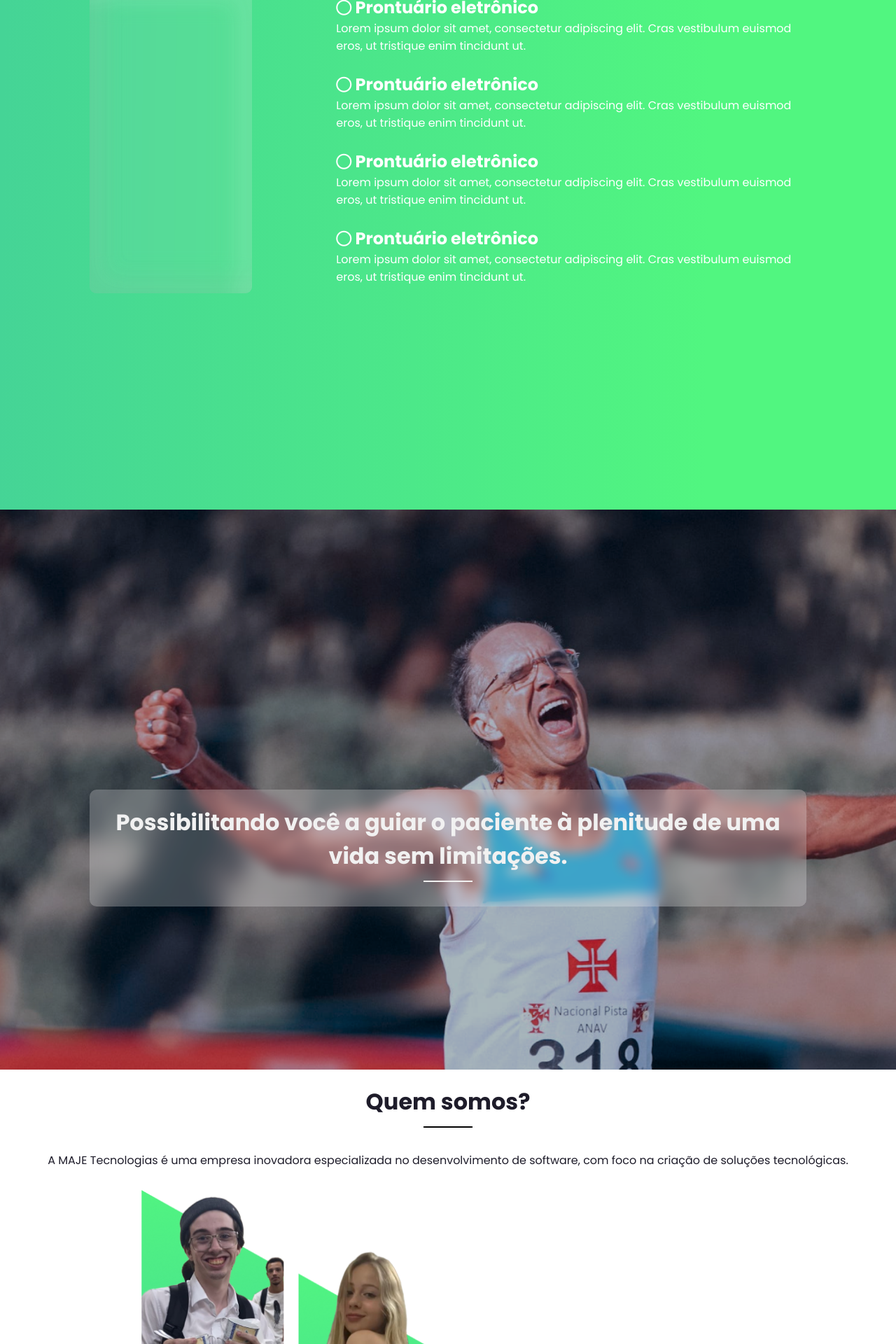
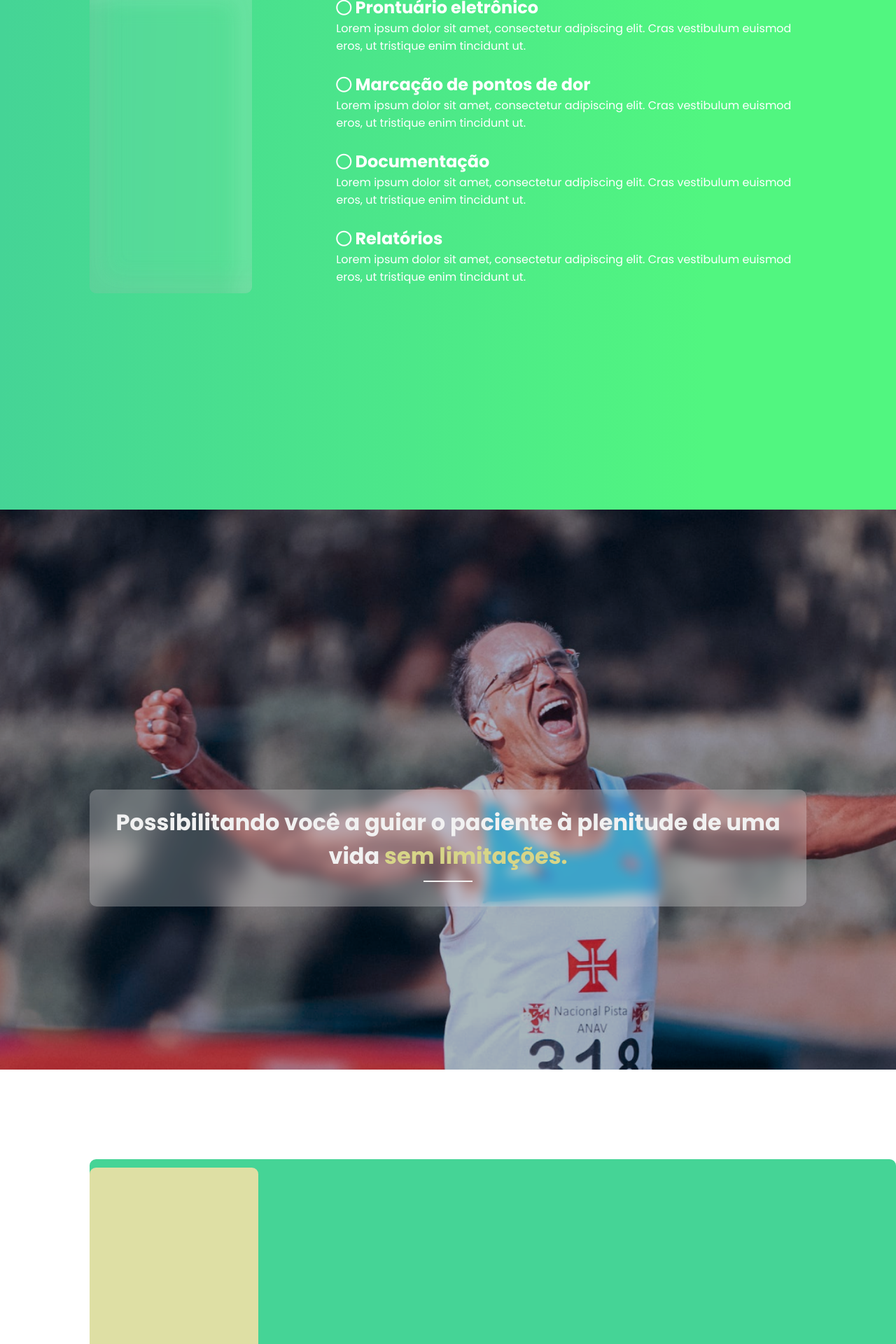
Before and after one commit to MAJE-Tecnologias/Evoluti, a PHP site: page /HTML/index.html in a window 1280 px wide. Shown: the part 960-2880 px from the top of the page at 70% size. Run offline with PHP 8.4, Linux system fonts and the light colour scheme; some libraries are stand-ins or nearby versions.

Commit message:
10º Commit
- Pequenas refinações
- Início BÁSICO da última section da Landing Page

```diff
--- a/CSS/style.css
+++ b/CSS/style.css
@@ -196,6 +196,7 @@ body{
 }
 
 .servicos_conteudo{
+    justify-content: center;
     display: flex;
 }
 
@@ -300,6 +301,45 @@ margin-right: 120px;
 
 .login-btn:hover{
     background-color: darkblue;
+}
+
+/* --------------------------------------------------------- */
+
+  /* Section "Propósito */
+
+.proposito{
+    width: 100%;
+    height: 111vh;
+    display: flex;
+    align-items: center;
+    justify-content: space-between;
+    background: white;
+}
+
+.proposito_container{
+    width: 100%;
+    position:relative;
+    height: 100%;
+    padding-top: 10%;
+}
+
+.bloco{
+    position: absolute;
+    right: 0px;
+    width: 90%;
+    height: 512px;
+    border-radius: 9.16px;
+    background: #45D496;
+}
+
+.bloco1{
+    position: absolute;
+    width: 241px;
+    height: 500px;
+    bottom: 0px;
+    border-radius: 9.16px;
+    background: #DEDFA4;
+    z-index: 2;
 }
 
 /* --------------------------------------------------------- */
--- a/HTML/index.html
+++ b/HTML/index.html
@@ -28,7 +28,7 @@
             <a href="#home" class="logo" id="logo" alt="Logotipo"><img src="/Imagens/Logo.jpeg" class="logotipo"></img></a>
             <ul class="navDesktop">
                 <li class="nav-item"><a href="#home">Início</a></li>
-                <li class="nav-item"><a href="#solucao">Serviços</a></li>
+                <li class="nav-item"><a href="#servicos">Serviços</a></li>
                 <li class="nav-item"><a href="#Login">Nosso propósito</a></li>
                 <li class="nav-item"><a href="#Sobre">Quem somos?</a></li>
 
@@ -84,17 +84,17 @@
                 </div>
 
                 <div class="servicos_text">
-                    <h1><a class="botao_slide"><i class="fa-regular fa-circle"></a></i> Prontuário eletrônico</h1>
+                    <h1><a class="botao_slide"><i class="fa-regular fa-circle"></a></i> Marcação de pontos de dor</h1>
                     <p>Lorem ipsum dolor sit amet, consectetur adipiscing elit. Cras vestibulum euismod eros, ut tristique enim tincidunt ut.</p>
                 </div>
 
                 <div class="servicos_text">
-                    <h1><a class="botao_slide"><i class="fa-regular fa-circle"></a></i> Prontuário eletrônico</h1>
+                    <h1><a class="botao_slide"><i class="fa-regular fa-circle"></a></i> Documentação</h1>
                     <p>Lorem ipsum dolor sit amet, consectetur adipiscing elit. Cras vestibulum euismod eros, ut tristique enim tincidunt ut.</p>
                 </div>
 
                 <div class="servicos_text">
-                    <h1><a class="botao_slide"><i class="fa-regular fa-circle"></a></i> Prontuário eletrônico</h1>
+                    <h1><a class="botao_slide"><i class="fa-regular fa-circle"></a></i> Relatórios</h1>
                     <p>Lorem ipsum dolor sit amet, consectetur adipiscing elit. Cras vestibulum euismod eros, ut tristique enim tincidunt ut.</p>
                 </div>
 
@@ -109,8 +109,19 @@
         <!-- <img src="/Imagens/Hexagonos/home-1.png" class="login-img"> -->
         <div class="login-text">
 
-            <h1 class="login-titulo">Possibilitando você a guiar o paciente à plenitude de uma vida sem limitações.</h1>
+            <h1 class="login-titulo">Possibilitando você a guiar o paciente à plenitude de uma vida <span style="color: #D7D588">sem limitações.</span></h1>
             <h2 class="barrinha" id="barrinha_login"></h2>
+        </div>
+
+    </section>
+
+    <!-- Propósito -->
+
+    <section class="proposito" id="proposito">
+        <div class="proposito_container">
+
+            <div class="bloco"><div class="bloco1"></div></div>
+
         </div>
 
     </section>
```
